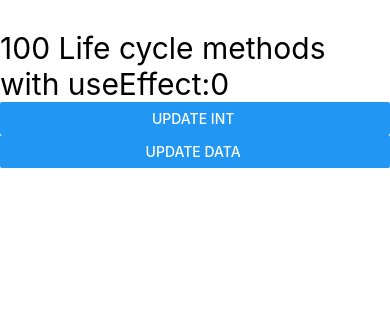
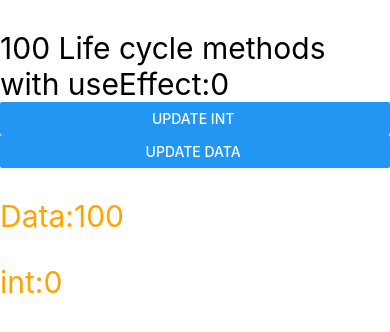
Before and after one commit to MHassaanAdil440/TestNativeX, a React Native app: screen / in a window 390 px wide. Shown: the top 332 px of the page. Built offline with nearby package versions, Linux system fonts and the light colour scheme.

Commit message:
useEffect hook as ComponentDidUpdate life cycle method using in customComponent with the help of props

```diff
--- a/App.js
+++ b/App.js
@@ -8,9 +8,9 @@ export default function App() {
   // useEffect(() => {
   //   console.warn("int updated");
   // }, [int]);
-  useEffect(() => {
-    console.warn("data updated");
-  }, [data,int]);
+  // useEffect(() => {
+  //   console.warn("data updated");
+  // }, [data,int]);
   return (
     <View>
       <Text style={{ fontSize: 30, marginTop: 30 }}>
@@ -30,6 +30,18 @@ export default function App() {
         }}
         style={{ margin: 5 }}
       />
+      <User info={{data,int}}/>
     </View>
   );
 }
+const User = (props) => {
+  useEffect(()=>{
+    console.warn("data is updated");
+  },[props.info.data])
+  return(
+<View>
+    <Text style={{ fontSize: 30, marginTop: 30, color:"orange"}}>Data:{props.info.data}</Text>
+    <Text style={{ fontSize: 30, marginTop: 30, color:"orange"}}>int:{props.info.int}</Text>
+</View>
+  );
+}
```
